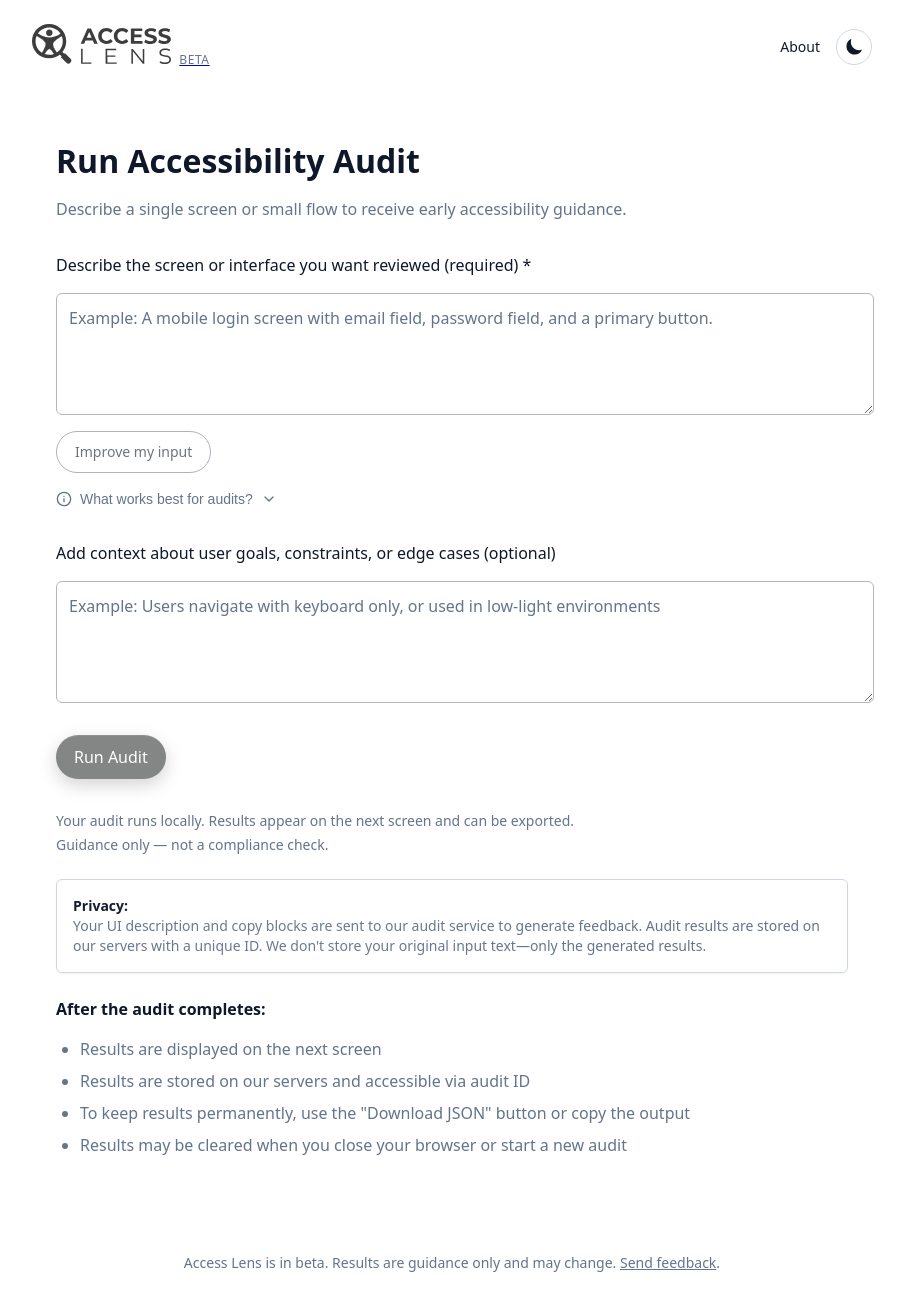
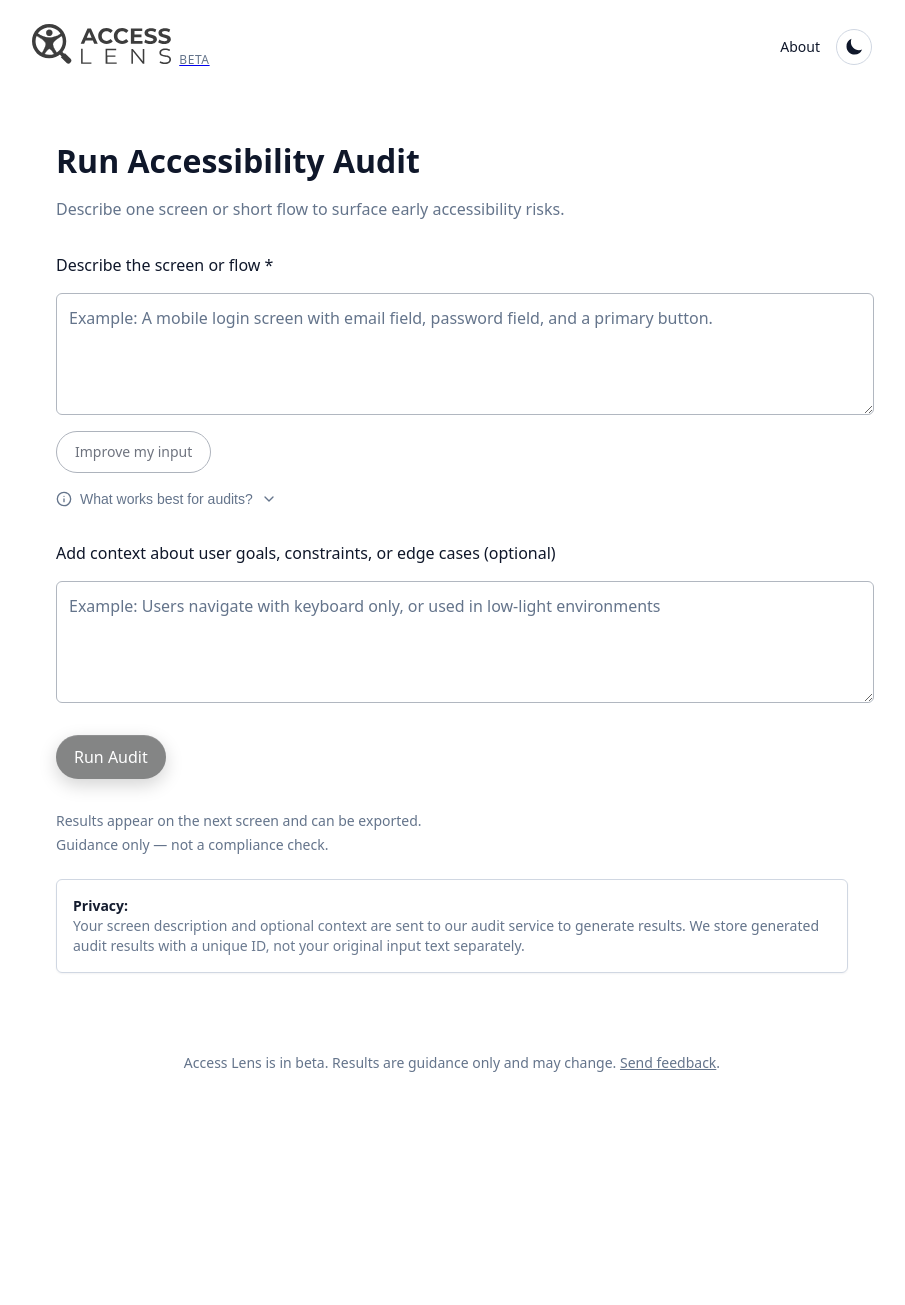
Before and after one commit to AceMoon-tech/access-lens, a React (Vite) app: page /audit in a window 1280 px wide. Shown: the whole page, without its empty margins (188-1093 px from the left). After the commit the page ends 1105 px from the top, so only its background shows below. Built offline with nearby package versions, Linux system fonts and the light colour scheme; no server answers.

Commit message:
Update language and remove redundant content in AuditForm component

```diff
--- a/src/screens/AuditForm.jsx
+++ b/src/screens/AuditForm.jsx
@@ -365,7 +365,7 @@ function AuditForm({ onResults }) {
             color: 'var(--text-muted)'
           }}
         >
-          Describe a single screen or small flow to receive early accessibility guidance.
+          Describe one screen or short flow to surface early accessibility risks.
         </p>
       </div>
 
@@ -378,7 +378,7 @@ function AuditForm({ onResults }) {
         <div className="flex flex-col gap-16">
           <TextArea
             id="ui-description"
-            label="Describe the screen or interface you want reviewed (required)"
+            label="Describe the screen or flow"
             placeholder="Example: A mobile login screen with email field, password field, and a primary button."
             value={uiDescription}
             onChange={handleUiDescriptionChange}
@@ -516,7 +516,7 @@ function AuditForm({ onResults }) {
           {/* Helper text block */}
           <div className="space-y-4">
             <p className="text-sm" style={{ color: 'var(--text-muted)' }}>
-              Your audit runs locally. Results appear on the next screen and can be exported.
+              Results appear on the next screen and can be exported.
             </p>
             <p className="text-sm" style={{ color: 'var(--text-muted)' }}>
               Guidance only — not a compliance check.
@@ -529,28 +529,9 @@ function AuditForm({ onResults }) {
               <strong>Privacy:</strong>
             </p>
             <p className="text-sm" style={{ color: 'var(--text-muted)' }}>
-              Your UI description and copy blocks are sent to our audit service to generate feedback. Audit results are stored on our servers with a unique ID. We don't store your original input text—only the generated results.
+              Your screen description and optional context are sent to our audit service to generate results. We store generated audit results with a unique ID, not your original input text separately.
             </p>
           </Card>
-
-          {/* After the audit completes section */}
-          <div
-            style={{
-              fontSize: 'var(--text-body)',
-              lineHeight: 'var(--text-body-leading)',
-              color: 'var(--text-muted)'
-            }}
-          >
-            <p className="mb-8">
-              <strong style={{ color: 'var(--text-default)' }}>After the audit completes:</strong>
-            </p>
-            <ul className="list-disc space-y-8 pl-24">
-              <li>Results are displayed on the next screen</li>
-              <li>Results are stored on our servers and accessible via audit ID</li>
-              <li>To keep results permanently, use the "Download JSON" button or copy the output</li>
-              <li>Results may be cleared when you close your browser or start a new audit</li>
-            </ul>
-          </div>
         </div>
       </form>
     </PageContainer>
```
